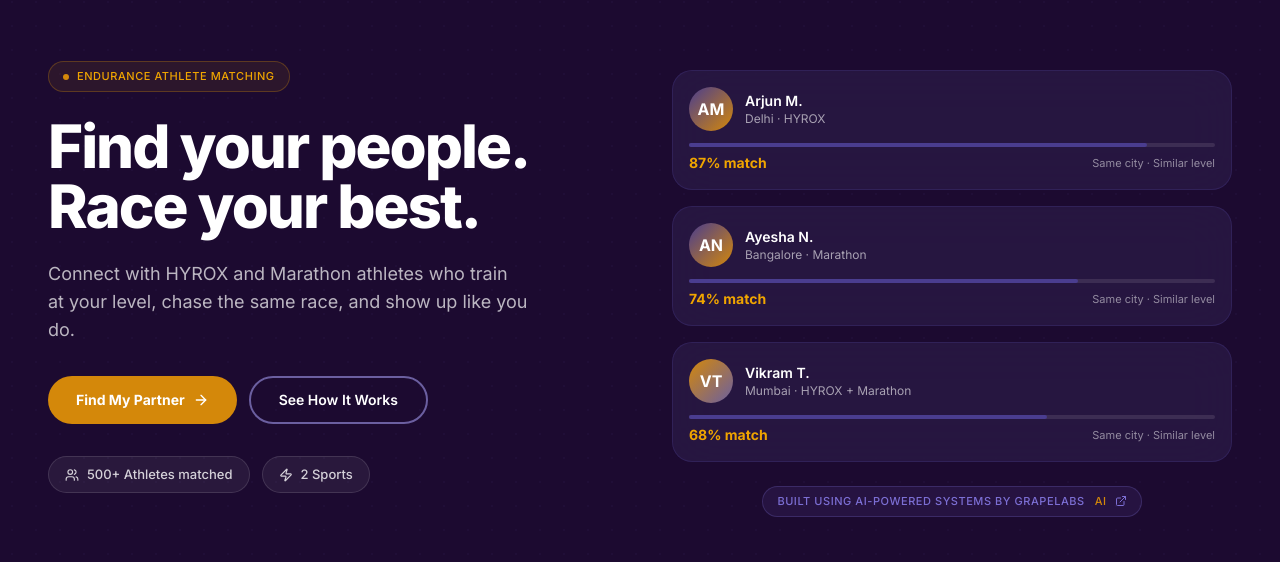
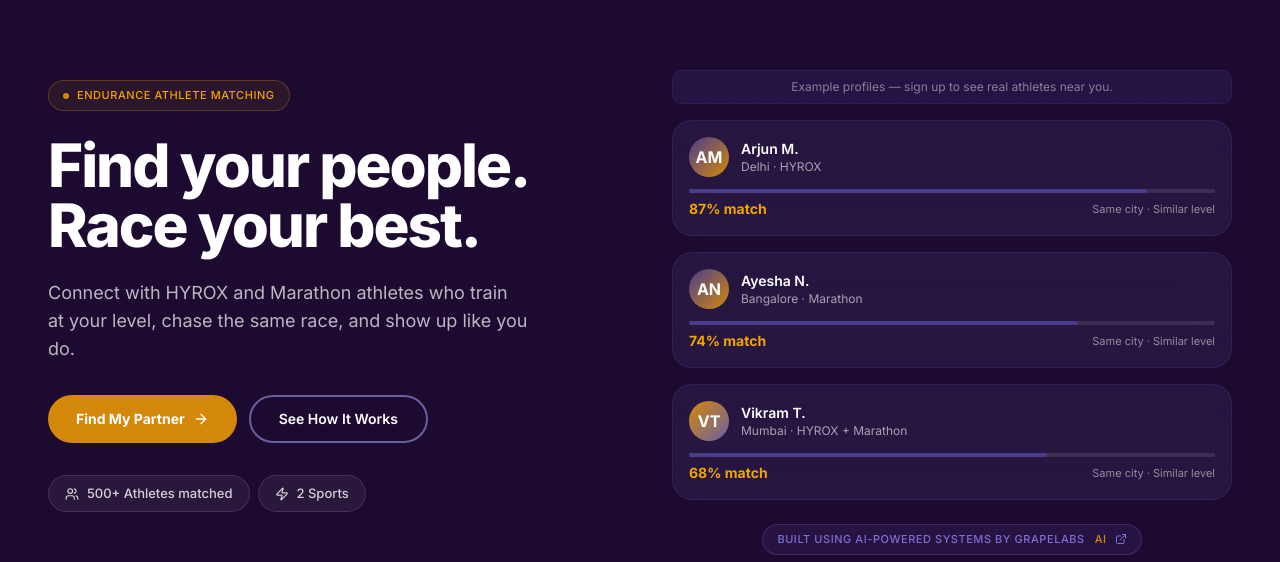
Before and after one commit to kritikachoudhury2/Crew-2.0, a React (Create React App) app in the folder crew-final/frontend/: page / in a window 1280 px wide. Shown: the part 122-684 px from the top of the page. Built offline with nearby package versions, Linux system fonts and the light colour scheme; no server answers; the database is empty.

Commit message:
Update Home.js

```diff
--- a/crew-final/frontend/src/pages/Home.js
+++ b/crew-final/frontend/src/pages/Home.js
@@ -21,11 +21,12 @@ function HeroProfileCard({ name, city, sport, matchPct, delay }) {
     <motion.div initial={{ opacity: 0, y: 30 }} animate={{ opacity: 1, y: 0 }} transition={{ duration: 0.6, delay }}
       className="rounded-[20px] p-4 backdrop-blur-xl border"
       style={{ background: 'rgba(42,26,69,0.80)', borderColor: 'rgba(74,61,143,0.30)' }}>
-      <div className="flex items-center gap-3 mb-3">
-        <GradientAvatar name={name} size={44} />
-        <div>
-          <p className="font-inter font-semibold text-sm text-white">{name}</p>
-          <p className="font-inter text-xs" style={{ color: 'rgba(255,255,255,0.6)' }}>{city} · {sport}</p>
+      {/* PATCH 2: min-w-0 + flex-1 + truncate to fix mobile overflow */}
+      <div className="flex items-center gap-3 mb-3 min-w-0">
+        <GradientAvatar name={name} size={40} />
+        <div className="min-w-0 flex-1">
+          <p className="font-inter font-semibold text-sm text-white truncate">{name}</p>
+          <p className="font-inter text-xs truncate" style={{ color: 'rgba(255,255,255,0.6)' }}>{city} · {sport}</p>
         </div>
       </div>
       <div className="w-full h-1 rounded-full mb-1.5" style={{ background: 'rgba(255,255,255,0.1)' }}>
@@ -89,8 +90,6 @@ export default function Home() {
         .gte('event_date', today).eq('is_active', true)
         .order('event_date', { ascending: true }).limit(3);
       if (evts?.length) setEvents(evts);
-
-
     };
     fetchData();
   }, []);
@@ -130,7 +129,8 @@ export default function Home() {
                 See How It Works
               </Link>
             </div>
-            <div className="flex flex-wrap gap-3">
+            {/* PATCH 4: gap-3 → gap-2 for better mobile wrapping */}
+            <div className="flex flex-wrap gap-2">
               <span className="inline-flex items-center gap-2 px-4 py-2 rounded-pill font-inter font-medium text-[13px]"
                 style={{ color: 'rgba(255,255,255,0.8)', background: 'rgba(255,255,255,0.06)', border: '1px solid rgba(255,255,255,0.12)' }}>
                 <Users size={14} /> 500+ Athletes matched
@@ -142,6 +142,10 @@ export default function Home() {
             </div>
           </div>
           <div className="flex flex-col gap-4 lg:pt-8">
+            <p className="font-inter text-xs px-3 py-2 rounded-[10px] text-center"
+              style={{ background: 'rgba(74,61,143,0.20)', color: 'rgba(255,255,255,0.45)', border: '1px solid rgba(74,61,143,0.25)' }}>
+              Example profiles — sign up to see real athletes near you.
+            </p>
             <HeroProfileCard name="Arjun M." city="Delhi" sport="HYROX" matchPct={87} delay={0.1} />
             <HeroProfileCard name="Ayesha N." city="Bangalore" sport="Marathon" matchPct={74} delay={0.25} />
             <HeroProfileCard name="Vikram T." city="Mumbai" sport="HYROX + Marathon" matchPct={68} delay={0.4} />
@@ -149,7 +153,8 @@ export default function Home() {
               <a href="https://www.grapelabs.in" target="_blank" rel="noopener noreferrer"
                 className="inline-flex items-center gap-2 px-3.5 py-1.5 rounded-pill font-inter font-medium text-[11px] uppercase tracking-wider"
                 style={{ color: '#7C6FD4', background: 'rgba(124,111,212,0.10)', border: '1px solid rgba(124,111,212,0.25)' }}>
-                BUILT USING AI-POWERED SYSTEMS BY GRAPELABS <span style={{ color: '#D4880A', marginLeft: 2 }}>AI</span> <ExternalLink size={12} />
+                {/* PATCH 3: explicit space before AI span */}
+                BUILT USING AI-POWERED SYSTEMS BY GRAPELABS{' '}<span style={{ color: '#D4880A', marginLeft: 2 }}>AI</span> <ExternalLink size={12} />
               </a>
             </div>
           </div>
@@ -201,7 +206,7 @@ export default function Home() {
         </div>
       </section>
 
-      {/* SPORT CARDS — wider, centered, 2 col */}
+      {/* SPORT CARDS */}
       <section className="py-14 md:py-24 px-6 md:px-12" style={{ background: '#2A1A45' }}>
         <div className="max-w-7xl mx-auto">
           <span className="block font-inter font-semibold text-xs tracking-[0.2em] uppercase mb-3" style={{ color: '#D4880A' }}>BUILT FOR EVERY ENDURANCE ATHLETE</span>
@@ -219,11 +224,12 @@ export default function Home() {
         </div>
       </section>
 
-     {/* Athletes already on CREW — hardcoded showcase profiles */}
+      {/* PATCH 1: Athletes already on CREW — updated heading + disclaimer note */}
       <section className="py-14 md:py-24 px-6 md:px-12" style={{ background: '#1C0A30' }}>
         <div className="max-w-7xl mx-auto">
           <span className="block font-inter font-semibold text-xs tracking-[0.2em] uppercase mb-3" style={{ color: '#D4880A' }}>ATHLETES ON CREW</span>
-    <h2 className="font-inter font-bold text-2xl sm:text-3xl lg:text-4xl text-white tracking-tight mb-12">Already training with us.</h2>
+          <h2 className="font-inter font-bold text-2xl sm:text-3xl lg:text-4xl text-white tracking-tight mb-2">Already training with us.</h2>
+          <p className="font-inter text-sm mb-8" style={{ color: 'rgba(255,255,255,0.6)' }}>Real profiles. Real races. Log in to connect.</p>
           <div className="grid grid-cols-1 md:grid-cols-3 gap-6">
             {[
               {
@@ -341,7 +347,8 @@ export default function Home() {
         <div className="max-w-4xl mx-auto text-center">
           <span className="inline-flex items-center gap-2 px-3.5 py-1.5 rounded-pill font-inter font-medium text-[11px] uppercase tracking-wider mb-6"
             style={{ color: '#F0A500', background: 'rgba(240,165,0,0.08)', border: '1px solid rgba(240,165,0,0.25)' }}>
-            <span className="w-1.5 h-1.5 rounded-full" style={{ background: '#D4880A' }} /> POWERED BY GRAPELABS <span style={{ color: '#D4880A', marginLeft: 2 }}>AI</span>
+            {/* PATCH 3: explicit space before AI span */}
+            <span className="w-1.5 h-1.5 rounded-full" style={{ background: '#D4880A' }} /> POWERED BY GRAPELABS{' '}<span style={{ color: '#D4880A', marginLeft: 2 }}>AI</span>
           </span>
           <h2 className="font-inter font-bold text-2xl sm:text-3xl lg:text-4xl text-white tracking-tight mb-4">
             We build the systems that run your business.
```
Lines whose indentation alone changed are shown as unchanged.
